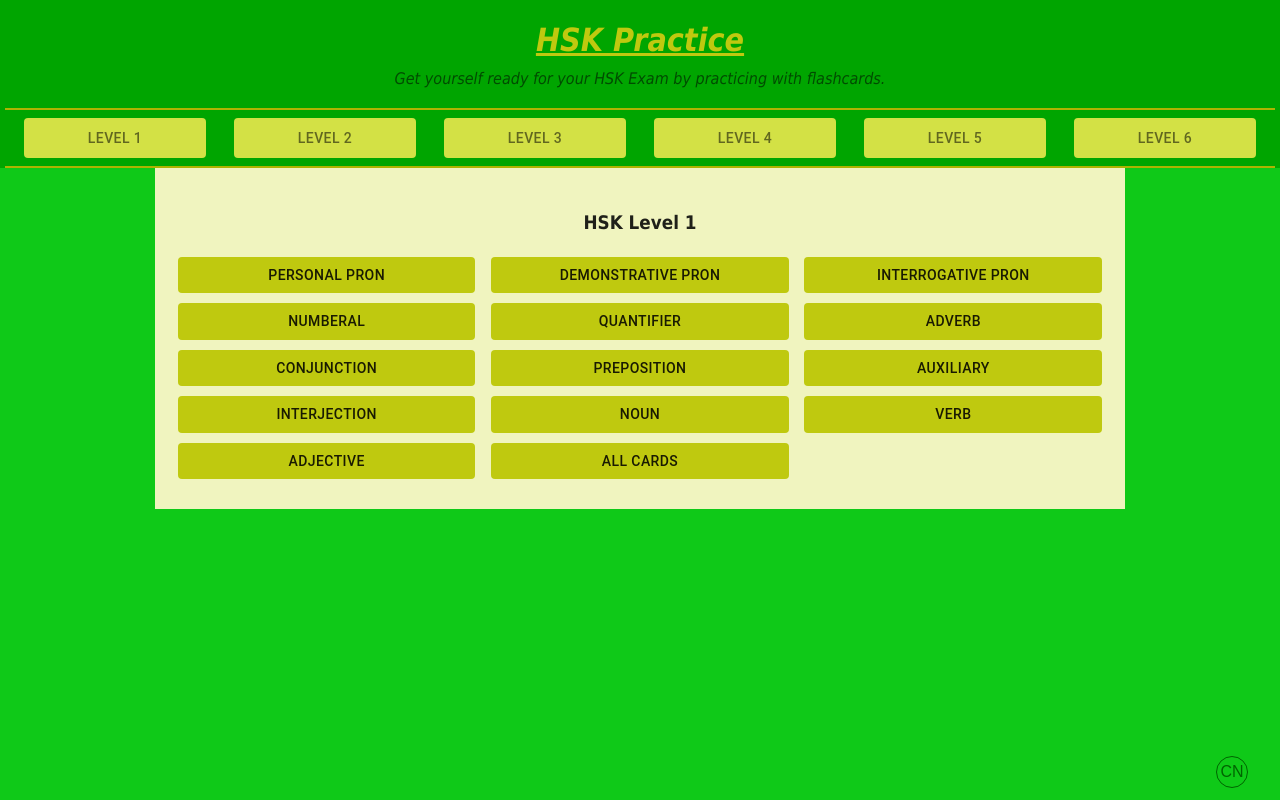
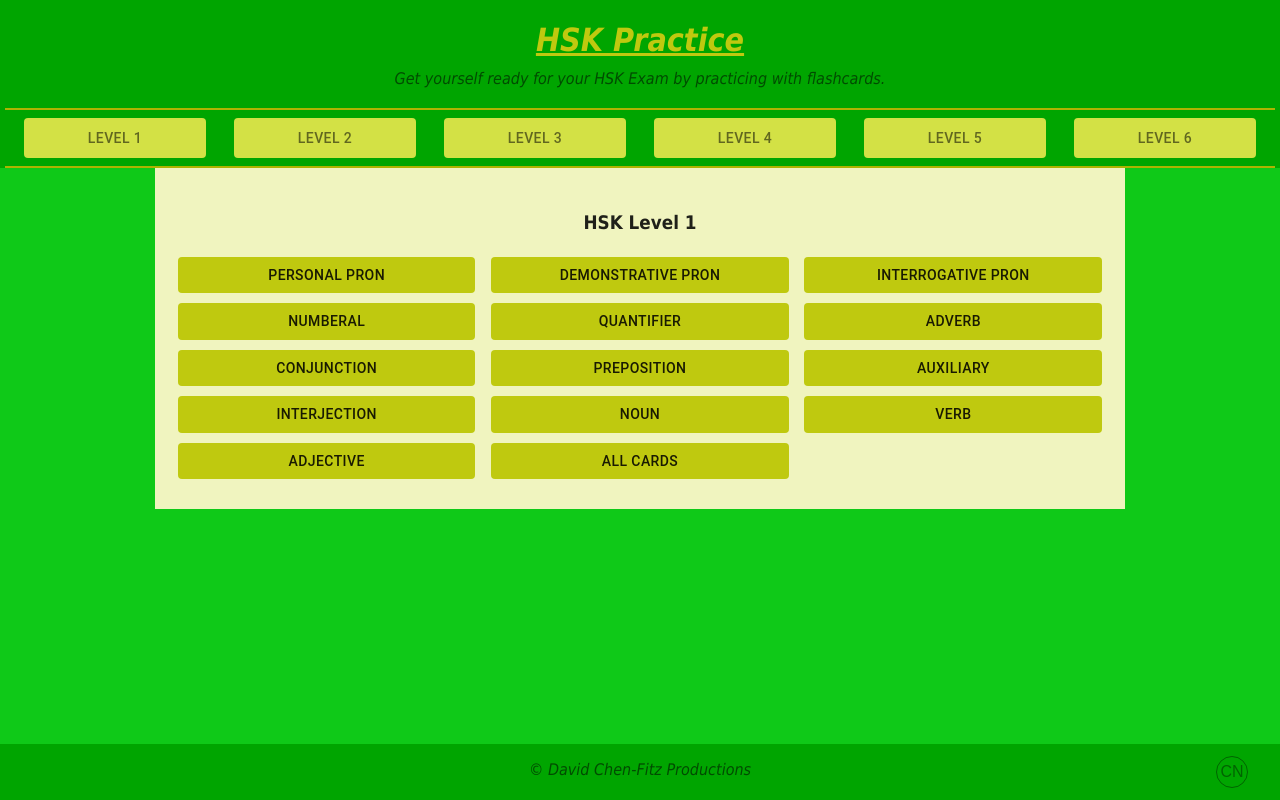
Before and after one commit to davidfitz314/HSK-Learn, a React (Create React App) app: page / in a window 1280 px wide. Built offline with nearby package versions, Linux system fonts and the light colour scheme.

Commit message:
added a footer for copy right

```diff
--- a/src/App.tsx
+++ b/src/App.tsx
@@ -1,5 +1,6 @@
 import React,  { useState } from 'react';
 import { NavBar } from './components/navigation/NavBar';
+import { Footer } from './components/navigation/Footer';
 import { BodyWrapper } from './components/flashCardsSimple/BodyWrapper';
 import { languageGroups } from './components/flashCardsSimple/Utils/Types';
 import level1 from './jsontextfiles/level1.json';
@@ -12,6 +13,7 @@ function App() {
     <div id="wrapper">
       <NavBar id="header" setPage={setLevel} />
       <BodyWrapper currentLevel={level} allCardWords={allCardWords} level={level1} />
+      <Footer />
     </div>
   );
 }
--- a/src/components/flashCardsSimple/BodyWrapper.tsx
+++ b/src/components/flashCardsSimple/BodyWrapper.tsx
@@ -63,7 +63,7 @@ export const BodyWrapper = ({ level, allCardWords, currentLevel, children}: body
             </Grid>
             <CardDisplay cardObj={category} open={open} handleClose={closeCategoryDialog} selected={selected} setSelected={setSelected} page={page} setPage={setPage} english={english} setEnglish={setEnglish} />
             {children}
-            <IconButton  color="inherit" onClick={()=>setEnglish(!english)} style={{ height: '32px', width: '32px', position: 'fixed', bottom: '12px', right: '32px', border: ' 1.5px solid #006400' }} aria-label="forward">
+            <IconButton id="iconButton"  color="inherit" onClick={()=>setEnglish(!english)} style={{ height: '32px', width: '32px', position: 'fixed', bottom: '12px', right: '32px', border: ' 1.5px solid #006400' }} aria-label="forward">
                 <p style={{ fontSize: 'medium', color: '#006400' }}>{english ? 'EN' : 'CN'}</p>
             </IconButton>
         </div>
--- a/src/components/flashCardsSimple/CardPageNavigation.tsx
+++ b/src/components/flashCardsSimple/CardPageNavigation.tsx
@@ -24,11 +24,6 @@ type cardPageNavProps = {
     english: boolean,
     setEnglish: (isEng: boolean) => void,
 }
-
-// TODO: move shuffle higher in parents state
-// const shuffle = (array: languageGroups[]) => {
-//     return array.sort(() => Math.random() - 0.5);
-// }
 
 const getCardsPerPage = (items: languageGroups[], cardsPerPage: number) => {
     const outArray = [];
--- /dev/null
+++ b/src/components/navigation/Footer.tsx
@@ -0,0 +1,29 @@
+import React from 'react';
+import { makeStyles } from '@material-ui/core';
+
+const useStyles = makeStyles((theme) => ({
+    footer: {
+        margin: 0,
+        width: '100%',
+        height: '56px',
+        textAlign: 'center',
+        backgroundColor: '#00a500',
+        position: 'fixed',
+        bottom: '0px',
+    },
+    description: {
+        marginTop: '16px',
+        textAlign: 'center',
+        fontStyle: 'italic',
+        color: theme.palette.text.secondary,
+    },
+}));
+
+export const Footer = () => {
+    const classes = useStyles();
+    return (
+        <div className={classes.footer}>
+            <div className={classes.description}>© David Chen-Fitz Productions</div>
+        </div>
+    );
+}
--- a/src/index.css
+++ b/src/index.css
@@ -18,3 +18,7 @@ body {
     padding: 25px 0 0 0;
     clear: both;
 }
+
+#iconButton {
+    z-index: 100;
+}
```
